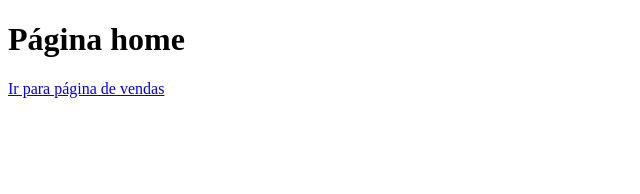
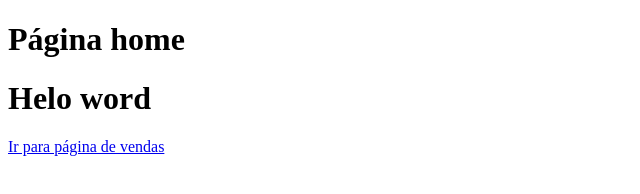
Before and after one commit to Rjasao/aula-github, a plain HTML site: page index.html in a window 1280 px wide. Shown: the whole page, without its empty margins (0-640 px from the left). Drawn offline with Linux system fonts and the light colour scheme.

Commit message:
Update index.html
Hello

```diff
--- a/index.html
+++ b/index.html
@@ -7,8 +7,8 @@
     <title>Document</title>
 </head>
 <body>
-
     <h1>Página home</h1>
-    <a href="vendas.html">Ir para página de vendas</a>
+    <h1>Helo word</h1>
+    <a href="vendas e compras.html">Ir para página de vendas</a>
 </body>
 </html>
```
